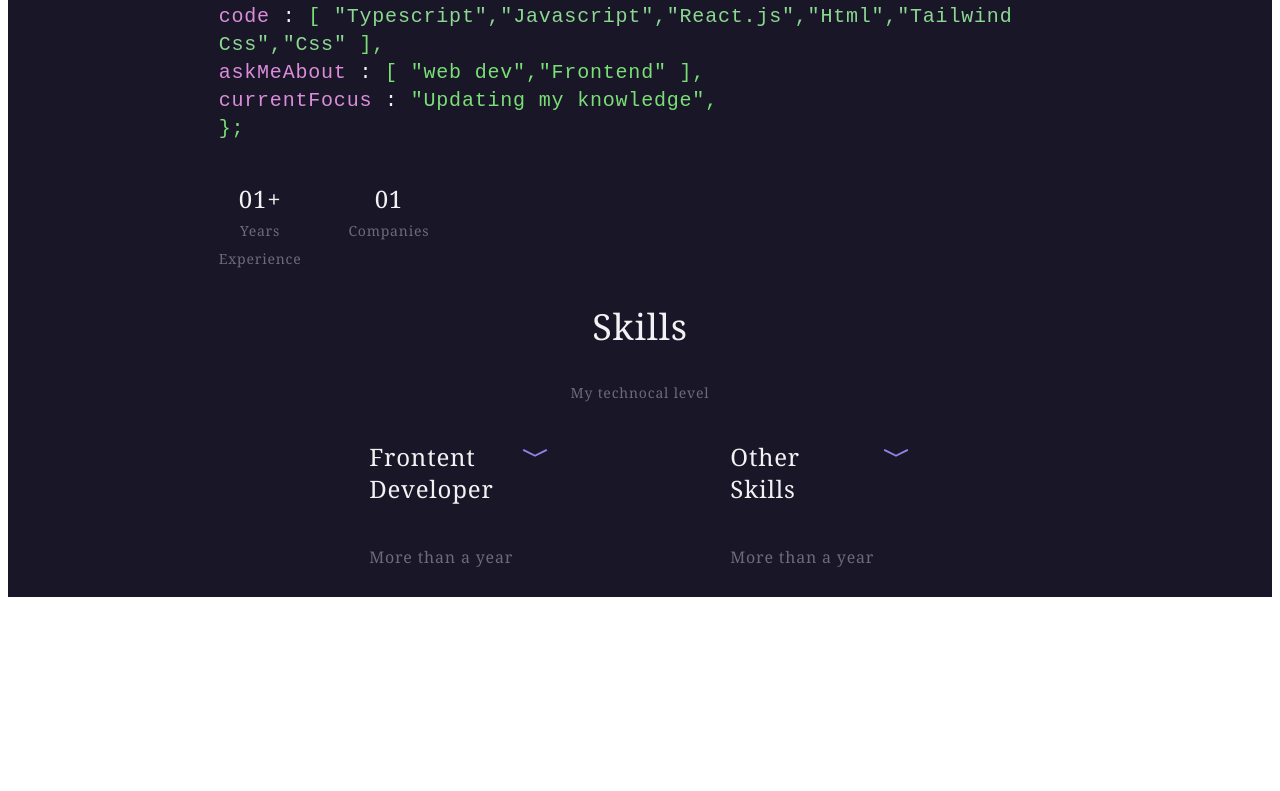
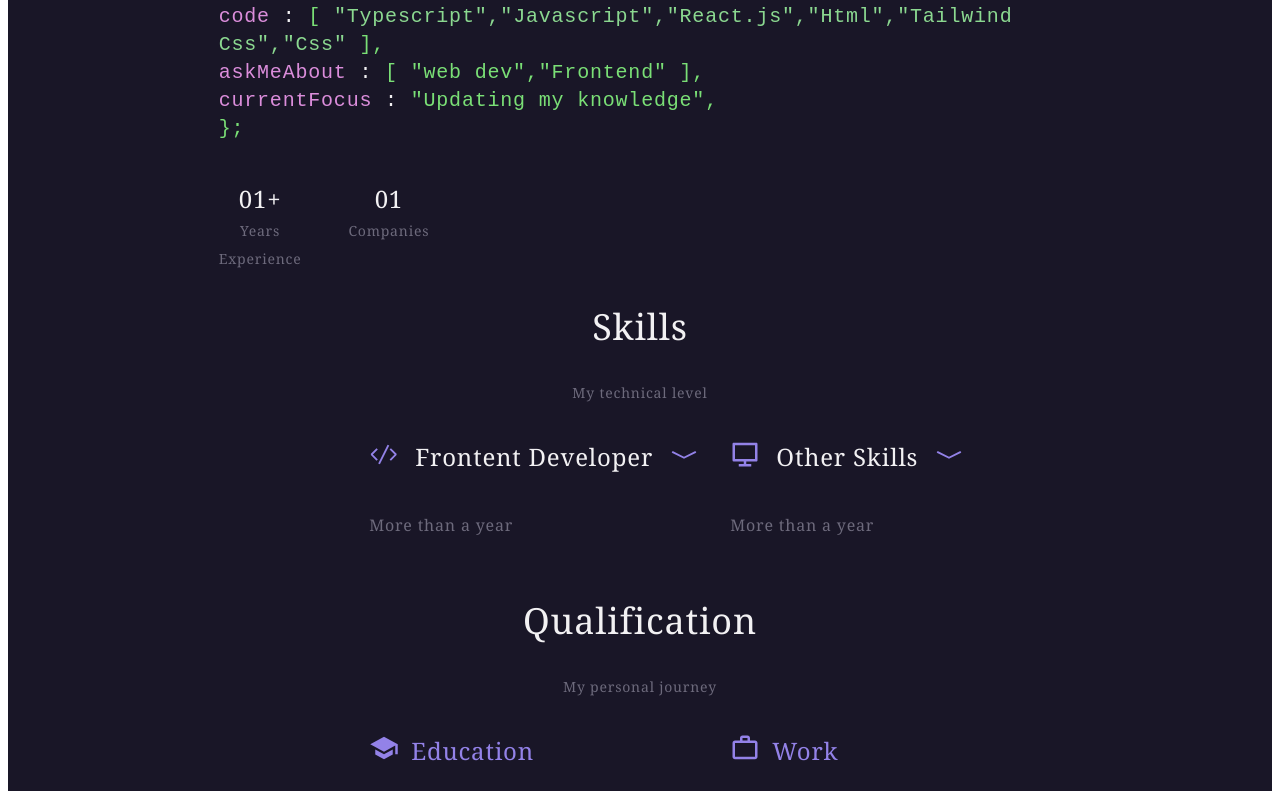
Before and after one commit to ArkadiNazarian/portfolio, a React (Create React App) app: page / in a window 1280 px wide. Shown: the part 699-1490 px from the top of the page. Before the commit the page ends 1296 px from the top, so only its background shows below. Built offline with nearby package versions, Linux system fonts and the light colour scheme.

Commit message:
qualification

```diff
--- a/src/App.tsx
+++ b/src/App.tsx
@@ -1,6 +1,7 @@
 import { Link } from 'react-scroll';
 import { About } from './About/about';
 import { Arkadi } from './Arkadi/arkadi';
+import { Qualification } from './Qualification/qualification';
 import { Skills } from './Skills/skills';
 
 export function App() {
@@ -11,7 +12,7 @@ export function App() {
         <Link className="tw-cursor-pointer tw-m-4 hover:tw-text-primary" to="Arkadi" smooth={true} duration={1000}>Home</Link>
         <Link className="tw-cursor-pointer tw-m-4 hover:tw-text-primary" to="about" smooth={true} duration={1000}>About</Link>
         <Link className="tw-cursor-pointer tw-m-4 hover:tw-text-primary" to="skills" smooth={true} duration={1000}>Skill</Link>
-        <Link className="tw-cursor-pointer tw-m-4 hover:tw-text-primary" to="skills" smooth={true} duration={1000}>Education</Link>
+        <Link className="tw-cursor-pointer tw-m-4 hover:tw-text-primary" to="qualification" smooth={true} duration={1000}>Qualification</Link>
         <Link className="tw-cursor-pointer tw-m-4 hover:tw-text-primary" to="services" smooth={true} duration={1000}>Skill</Link>
         <Link className="tw-cursor-pointer tw-m-4 hover:tw-text-primary" to="Skill" smooth={true} duration={1000}>Skill</Link>
       </div>
@@ -25,6 +26,9 @@ export function App() {
         <section id='skills'>
           <Skills/>
         </section>
+        <section id='qualification'>
+          <Qualification/>
+        </section>
       </div>
     </div>
   );
--- /dev/null
+++ b/src/Qualification/qualification.tsx
@@ -0,0 +1,27 @@
+import { MdSchool, MdWorkOutline } from "react-icons/md";
+
+export const Qualification = () => {
+    return (
+        <div>
+            <div className="tw-text-center ">
+                <p className="tw-text-4xl tw-text-secondary">Qualification</p>
+                <p className="tw-text-sm tw-text-third">My personal journey</p>
+            </div>
+            <div className="tw-grid tw-grid-cols-7">
+                <div className="tw-flex tw-items-center tw-col-start-3">
+                    <span className="tw-text-primary tw-text-3xl tw-mr-3">
+                        <MdSchool />
+                    </span>
+                    <p className="tw-text-2xl tw-text-primary  tw-mr-5">Education</p>
+                </div>
+                <div className="tw-flex tw-items-center tw-col-start-5">
+                    <span className="tw-text-primary tw-text-3xl tw-mr-3">
+                        <MdWorkOutline />
+                    </span>
+                    <p className="tw-text-2xl tw-text-primary ">Work</p>
+                </div>
+            </div>
+        </div>
+
+    )
+}
--- a/src/Skills/skills.tsx
+++ b/src/Skills/skills.tsx
@@ -1,5 +1,7 @@
 import { useCallback, useState } from "react";
 import { BsChevronCompactDown, BsChevronCompactUp } from "react-icons/bs";
+import { VscCode } from "react-icons/vsc";
+import { RiComputerLine } from "react-icons/ri";
 export const Skills = () => {
     const [isCollapsed, setIsCollapsed] = useState<boolean>(false);
     const handle_toggle_click = useCallback(() => {
@@ -13,43 +15,49 @@ export const Skills = () => {
         <div>
             <div className="tw-text-center ">
                 <p className="tw-text-4xl tw-text-secondary">Skills</p>
-                <p className="tw-text-sm tw-text-third">My technocal level</p>
+                <p className="tw-text-sm tw-text-third">My technical level</p>
             </div>
             <div className="tw-grid tw-grid-cols-7">
-                <div className="tw-col-start-3 ">
+                <div className="tw-col-start-3 tw-col-end-5">
                     <div>
-                        <div className="tw-flex" onClick={handle_toggle_click}>
+                        <div className="tw-flex tw-items-center tw-cursor-pointer" onClick={handle_toggle_click}>
+                            <div className="tw-text-3xl tw-text-primary tw-pr-4 ">
+                                <VscCode />
+                            </div>
                             <p className="tw-text-2xl tw-text-secondary">Frontent Developer</p>
-                            <span className="tw-text-3xl tw-text-primary tw-pl-4 tw-pt-5">
+                            <span className="tw-text-3xl tw-text-primary tw-pl-4 ">
                                 {isCollapsed ? <BsChevronCompactUp /> : <BsChevronCompactDown />}
                             </span>
                         </div>
                         <p className="tw-text-base tw-text-third">More than a year</p>
                     </div>
                     <div className="tw-pt-3">
-                        <p className={isCollapsed ? "tw-flex tw-text-xs tw-text-secondary" : "tw-hidden"}>HTML & CSS</p>
-                        <p className={isCollapsed ? "tw-flex tw-text-xs tw-text-secondary" : "tw-hidden"}>TypeScript</p>
-                        <p className={isCollapsed ? "tw-flex tw-text-xs tw-text-secondary" : "tw-hidden"}>JavaScript</p>
-                        <p className={isCollapsed ? "tw-flex tw-text-xs tw-text-secondary" : "tw-hidden"}>React</p>
-                        <p className={isCollapsed ? "tw-flex tw-text-xs tw-text-secondary" : "tw-hidden"}>Tailwind CSS</p>
+                        <p className={isCollapsed ? "tw-flex tw-text-xs tw-text-primary" : "tw-hidden"}>HTML & CSS</p>
+                        <p className={isCollapsed ? "tw-flex tw-text-xs tw-text-primary" : "tw-hidden"}>TypeScript</p>
+                        <p className={isCollapsed ? "tw-flex tw-text-xs tw-text-primary" : "tw-hidden"}>JavaScript</p>
+                        <p className={isCollapsed ? "tw-flex tw-text-xs tw-text-primary" : "tw-hidden"}>React</p>
+                        <p className={isCollapsed ? "tw-flex tw-text-xs tw-text-primary" : "tw-hidden"}>Tailwind CSS</p>
                     </div>
                 </div>
-                <div className="tw-col-start-5 ">
-                <div>
-                        <div className="tw-flex" onClick={other_handle_toggle_click}>
+                <div className="tw-col-start-5 tw-col-end-7">
+                    <div>
+                        <div className="tw-flex tw-items-center tw-cursor-pointer" onClick={other_handle_toggle_click}>
+                        <div className="tw-text-3xl tw-text-primary tw-pr-4 ">
+                                <RiComputerLine />
+                            </div>
                             <p className="tw-text-2xl tw-text-secondary">Other Skills</p>
-                            <span className="tw-text-3xl tw-text-primary tw-pl-4 tw-pt-5">
+                            <span className="tw-text-3xl tw-text-primary tw-pl-4 ">
                                 {otherisCollapsed ? <BsChevronCompactUp /> : <BsChevronCompactDown />}
                             </span>
                         </div>
                         <p className="tw-text-base tw-text-third">More than a year</p>
                     </div>
                     <div className="tw-pt-3">
-                        <p className={otherisCollapsed ? "tw-flex tw-text-xs tw-text-secondary" : "tw-hidden"}>Git</p>
-                        <p className={otherisCollapsed ? "tw-flex tw-text-xs tw-text-secondary" : "tw-hidden"}>Github</p>
-                        <p className={otherisCollapsed ? "tw-flex tw-text-xs tw-text-secondary" : "tw-hidden"}>Cypress</p>
-                        <p className={otherisCollapsed ? "tw-flex tw-text-xs tw-text-secondary" : "tw-hidden"}>Python</p>
-                        <p className={otherisCollapsed ? "tw-flex tw-text-xs tw-text-secondary" : "tw-hidden"}>Express.js</p>
+                        <p className={otherisCollapsed ? "tw-flex tw-text-xs tw-text-primary" : "tw-hidden"}>Git</p>
+                        <p className={otherisCollapsed ? "tw-flex tw-text-xs tw-text-primary" : "tw-hidden"}>Github</p>
+                        <p className={otherisCollapsed ? "tw-flex tw-text-xs tw-text-primary" : "tw-hidden"}>Cypress</p>
+                        <p className={otherisCollapsed ? "tw-flex tw-text-xs tw-text-primary" : "tw-hidden"}>Python</p>
+                        <p className={otherisCollapsed ? "tw-flex tw-text-xs tw-text-primary" : "tw-hidden"}>Express.js</p>
                     </div>
                 </div>
             </div>
```
